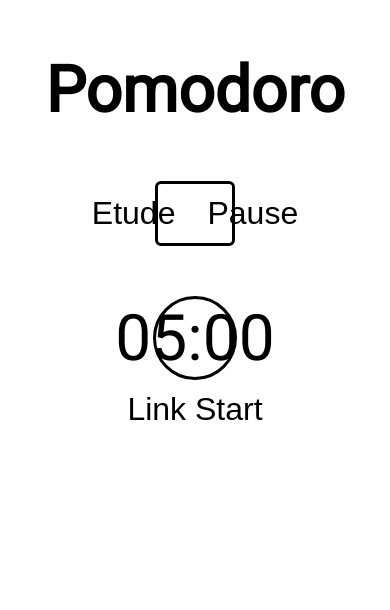
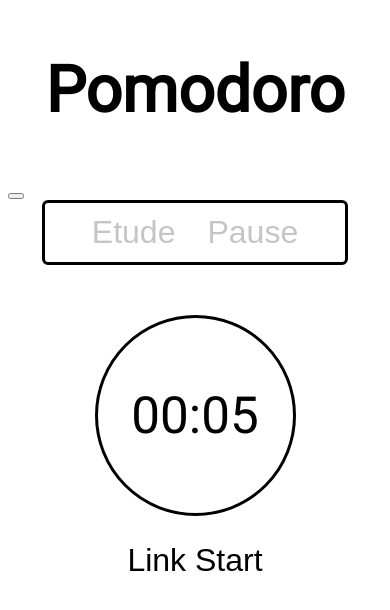
Before and after one commit to MaitreValentino/POMODORO, a plain HTML site: page index.htm in a window 390 px wide. Drawn offline with Linux system fonts and the light colour scheme.

Commit message:
Fix: Minuterie et Media Query

```diff
--- a/index.htm
+++ b/index.htm
@@ -15,6 +15,11 @@
     <header>
         <section>
             <h1 class="displayFlex">Pomodoro</h1>
+        </section>
+        <section>
+            <button id="theme">
+
+            </button>
         </section>
     </header>
     <main>
--- a/scripts/app.js
+++ b/scripts/app.js
@@ -1,7 +1,7 @@
-let minuteTravail = 5;
-let secondeTravail = 0;
-let minutePause = 5;
-let secondePause = 0;
+let minuteTravail = 0;
+let secondeTravail = 5;
+let minutePause = 0;
+let secondePause = 5;
 let minute = minuteTravail;
 let seconde = secondeTravail;
 let enPause = false;
@@ -10,6 +10,8 @@ let estActif = false;
 
 const minuteur = document.getElementById("temps");
 const boutonLancer = document.getElementById("lancerBouton");
+const etude = document.getElementById("etude");
+const pause = document.getElementById("pause");
 
 boutonLancer.addEventListener('click', () => {
     if (!estActif) {
@@ -29,6 +31,8 @@ boutonLancer.addEventListener('click', () => {
 function affichage(minute, seconde) {
     const minuteFormat = minute < 10 ? "0" + minute : minute;
     const secondeFormat = seconde < 10 ? "0" + seconde : seconde;
+    etude.classList.add('disabled');
+    pause.classList.add('disabled');
     minuteur.textContent = minuteFormat + ":" + secondeFormat;
 }
 
@@ -36,16 +40,18 @@ affichage(minute, seconde);
 
 function decompte() {
     affichage(minute, seconde);
+    enPause ? etude.classList.add('disabled') : etude.classList.remove('disabled');
+    enPause ? pause.classList.remove('disabled') : pause.classList.add('disabled');
     if (seconde == 0) {
         if (minute == 0) {
-            minute = enPause ? minute : minutePause;
-            seconde = enPause ? seconde : secondeTravail;
+            minute = enPause ? minuteTravail : minutePause;
+            seconde = enPause ? secondeTravail : secondePause;
             enPause = !enPause;
+        } else {
+            minute--;
+            seconde = 59;
         }
-        minute--;
-        seconde = 59;
     } else {
         seconde--;
     }
-
 }
--- a/styles/styles.css
+++ b/styles/styles.css
@@ -6,6 +6,10 @@ html {
 
 h1 {
     font-size: 4em;
+}
+
+.theme {
+    width: 5em;
 }
 
 .displayFlex {
@@ -40,6 +44,39 @@ h1 {
     align-items: center;
 }
 
+#lancerBouton {
+    margin-top: 25px;
+}
+
+.disabled {
+    color: rgba(135, 135, 140, 0.482);
+}
+
+@media screen and (min-width: 360px) and (max-width: 480px) {
+    #statut {
+        width: 80%;
+    }
+
+    #temps {
+        font-size: 3.2em;
+        width: 50vw;
+        height: 50vw;
+    }
+}
+
+@media screen and (min-width: 480px) and (max-width: 720px) {
+    #statut {
+        width: 60%;
+    }
+
+    #temps {
+        font-size: 3.2em;
+        width: 40vw;
+        height: 40vw;
+    }
+}
+
+
 @media screen and (min-width:720px) and (max-width: 1080px) {
     #statut {
         width: 40%;
```
